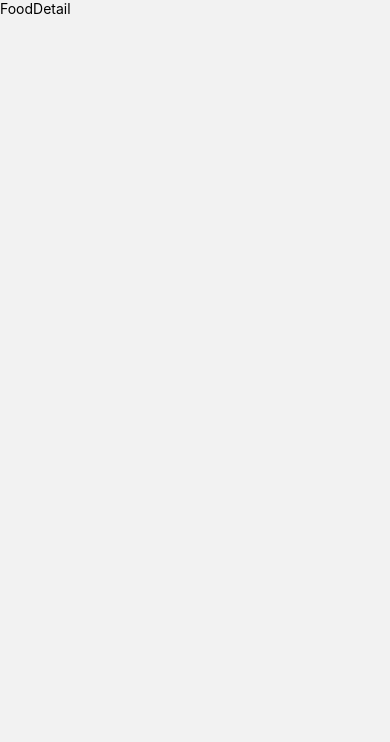
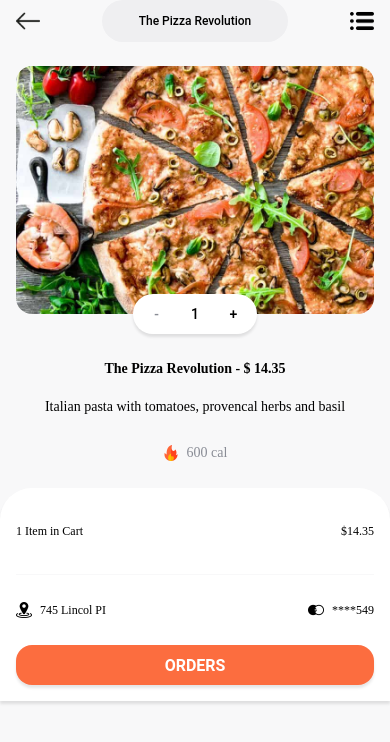
Before and after one commit to nguyenvanhuy1998/baitapfoodapp, a React Native app: screen / in a window 390 px wide. Both pictures are taken after a click on the element 195 px from the left and 545 px from the top of the page. Shown: the top 742 px of the page. Built offline with nearby package versions, Linux system fonts and the light colour scheme.

Commit message:
+update detail food

```diff
--- a/src/constants/theme.js
+++ b/src/constants/theme.js
@@ -38,6 +38,7 @@ const SIZES = {
   body3: 12,
   body4: 14,
   body5: 12,
+  body6: 16,
 
   // app dimensions
   width,
@@ -66,6 +67,7 @@ const FONTS = {
   },
 
   body5: {fontFamily: 'Roboto-Regular', fontSize: SIZES.body5, lineHeight: 22},
+  body6: {fontFamily: 'Roboto', fontSize: SIZES.body6},
 };
 const theme = {COLORS, SIZES, FONTS};
 
--- /dev/null
+++ b/src/screens/FoodDetail/components/Cart/index.js
@@ -0,0 +1,92 @@
+import {StyleSheet, Text, View, Image, TouchableOpacity} from 'react-native';
+import React from 'react';
+import {icons, theme} from '../../../../constants';
+
+const Cart = ({countFood = 1, price = 46.98}) => {
+  return (
+    <View style={[styles.container, styles.shadow]}>
+      <View style={styles.container_count}>
+        <Text style={styles.count}>{countFood} Item in Cart</Text>
+        <Text style={styles.count}>{`$${price}`}</Text>
+      </View>
+      <View style={styles.line} />
+      <View
+        style={[
+          styles.flexRow,
+          {justifyContent: 'space-between', marginBottom: theme.SIZES.base * 3},
+        ]}>
+        <View style={styles.flexRow}>
+          <Image source={icons.location} style={styles.icon} />
+          <Text style={styles.count}>745 Lincol PI</Text>
+        </View>
+        <View style={styles.flexRow}>
+          <Image source={icons.master_card} style={styles.icon} />
+          <Text style={styles.count}>****549</Text>
+        </View>
+      </View>
+      <TouchableOpacity style={[styles.btnOrder, styles.shadow]}>
+        <Text style={styles.order}>ORDERS</Text>
+      </TouchableOpacity>
+    </View>
+  );
+};
+
+export default Cart;
+
+const styles = StyleSheet.create({
+  container: {
+    marginTop: theme.SIZES.base * 3,
+    backgroundColor: theme.COLORS.white,
+    paddingHorizontal: theme.SIZES.base * 2,
+    borderTopLeftRadius: theme.SIZES.base * 4,
+    borderTopRightRadius: theme.SIZES.base * 4,
+  },
+  shadow: {
+    shadowColor: '#000',
+    shadowOffset: {
+      width: 0,
+      height: 3,
+    },
+    shadowOpacity: 0.1,
+    shadowRadius: 3,
+    elevation: 1,
+  },
+  container_count: {
+    alignItems: 'center',
+    flexDirection: 'row',
+    justifyContent: 'space-between',
+    marginVertical: theme.SIZES.base * 4,
+  },
+  count: {
+    ...theme.FONTS.body5,
+    fontWeight: '500',
+  },
+  line: {
+    height: 1,
+    backgroundColor: theme.COLORS.lightGray4,
+    marginBottom: theme.SIZES.base * 3,
+  },
+  icon: {
+    width: 16,
+    height: 16,
+    resizeMode: 'cover',
+    marginRight: theme.SIZES.base,
+  },
+  flexRow: {
+    flexDirection: 'row',
+    alignItems: 'center',
+  },
+  btnOrder: {
+    height: 40,
+    backgroundColor: theme.COLORS.primary,
+    alignItems: 'center',
+    justifyContent: 'center',
+    marginBottom: theme.SIZES.base * 2,
+    borderRadius: theme.SIZES.base * 2,
+  },
+  order: {
+    ...theme.FONTS.body6,
+    color: theme.COLORS.white,
+    fontWeight: 'bold',
+  },
+});
--- /dev/null
+++ b/src/screens/FoodDetail/components/Detail/index.js
@@ -0,0 +1,135 @@
+import {StyleSheet, View, Image, TouchableOpacity, Text} from 'react-native';
+import React, {useState} from 'react';
+import {theme, icons} from '../../../../constants';
+
+const Detail = ({
+  image,
+  name = 'Tomato Pasta',
+  price = 12.35,
+  cal = 465.12,
+  countFood,
+  setCountFood,
+}) => {
+  const handleDecrease = () => {
+    if (countFood <= 1) {
+      return;
+    }
+    setCountFood(countFood - 1);
+  };
+  const handleIncrease = () => {
+    setCountFood(countFood + 1);
+  };
+  return (
+    <View style={styles.container}>
+      <View style={styles.container_image}>
+        <Image source={image} resizeMode="cover" style={styles.image} />
+      </View>
+      <View style={[styles.container_add, styles.shadow]}>
+        <TouchableOpacity style={styles.viewButton} onPress={handleDecrease}>
+          <Text style={[styles.count, styles.colorCount(countFood)]}>-</Text>
+        </TouchableOpacity>
+        <Text style={styles.count}>{countFood}</Text>
+        <TouchableOpacity style={styles.viewButton} onPress={handleIncrease}>
+          <Text style={styles.count}>+</Text>
+        </TouchableOpacity>
+      </View>
+      <View style={styles.container_name}>
+        <Text style={styles.name}>{name}</Text>
+        <Text style={styles.name}> - </Text>
+        <Text style={styles.name}>{`$ ${price}`}</Text>
+      </View>
+      <Text style={styles.description}>
+        Italian pasta with tomatoes, provencal herbs and basil
+      </Text>
+      <View style={styles.container_cal}>
+        <Image source={icons.fire} style={styles.fire} />
+        <Text style={styles.cal}>{cal} cal</Text>
+      </View>
+    </View>
+  );
+};
+
+export default Detail;
+
+const styles = StyleSheet.create({
+  container: {
+    flex: 1,
+    paddingTop: theme.SIZES.base * 3,
+  },
+  container_image: {
+    marginHorizontal: theme.SIZES.base * 2,
+  },
+  image: {
+    borderRadius: theme.SIZES.base * 2,
+    width: '100%',
+    height: 248,
+  },
+  container_add: {
+    flexDirection: 'row',
+    alignSelf: 'center',
+    backgroundColor: theme.COLORS.white,
+    alignItems: 'center',
+    justifyContent: 'space-between',
+    height: 40,
+    width: '32%',
+    paddingHorizontal: theme.SIZES.base * 2,
+    borderRadius: 20,
+    marginTop: -20,
+  },
+  shadow: {
+    shadowColor: '#000',
+    shadowOffset: {
+      width: 0,
+      height: 3,
+    },
+    shadowOpacity: 0.1,
+    shadowRadius: 3,
+    elevation: 1,
+  },
+  count: {
+    ...theme.FONTS.body4_bold,
+  },
+  viewButton: {
+    width: 16,
+    height: 16,
+    justifyContent: 'center',
+    alignItems: 'center',
+  },
+  container_name: {
+    flexDirection: 'row',
+    alignSelf: 'center',
+    marginTop: theme.SIZES.base * 3,
+    marginBottom: theme.SIZES.base * 2,
+  },
+  name: {
+    ...theme.FONTS.body4,
+    fontWeight: 'bold',
+  },
+  description: {
+    ...theme.FONTS.body4,
+    fontWeight: '400',
+    textAlign: 'center',
+    marginBottom: theme.SIZES.base * 3,
+  },
+  fire: {
+    width: 16,
+    height: 16,
+    resizeMode: 'contain',
+  },
+  container_cal: {
+    flexDirection: 'row',
+    alignItems: 'center',
+    alignSelf: 'center',
+  },
+  cal: {
+    ...theme.FONTS.body4,
+    fontWeight: '400',
+    marginLeft: theme.SIZES.base,
+    color: theme.COLORS.darkgray,
+  },
+  colorCount(countFood) {
+    return {
+      color: countFood === 1 ? theme.COLORS.darkgray : theme.COLORS.black,
+    };
+  },
+});
--- /dev/null
+++ b/src/screens/FoodDetail/components/Header/index.js
@@ -0,0 +1,36 @@
+import {Text, View, TouchableOpacity, Image} from 'react-native';
+import React from 'react';
+import {icons} from '../../../../constants';
+import styles from './styles';
+import {useNavigation} from '@react-navigation/native';
+const Header = ({name}) => {
+  const {goBack} = useNavigation();
+  const handleBack = () => {
+    goBack();
+  };
+  return (
+    <View style={styles.container}>
+      <TouchableOpacity style={styles.container_btnIcon} onPress={handleBack}>
+        <Image
+          source={icons.back}
+          resizeMode="contain"
+          style={styles.container_btnIcon__icon}
+        />
+      </TouchableOpacity>
+      <View style={styles.container_title}>
+        <View style={styles.container_title_location}>
+          <Text style={styles.container_title_location_name}>{name}</Text>
+        </View>
+      </View>
+      <TouchableOpacity style={styles.container_btnIcon_right}>
+        <Image
+          source={icons.list}
+          resizeMode="contain"
+          style={styles.container_btnIcon__icon}
+        />
+      </TouchableOpacity>
+    </View>
+  );
+};
+
+export default Header;
--- /dev/null
+++ b/src/screens/FoodDetail/components/Header/styles.js
@@ -0,0 +1,38 @@
+import {StyleSheet} from 'react-native';
+import {theme} from '../../../../constants';
+
+const styles = StyleSheet.create({
+  container: {
+    flexDirection: 'row',
+    height: 42,
+  },
+  container_btnIcon: {
+    paddingLeft: theme.SIZES.base * 2,
+    justifyContent: 'center',
+  },
+  container_btnIcon__icon: {
+    width: 24,
+    height: 24,
+  },
+  container_title: {
+    flex: 1,
+    alignItems: 'center',
+    justifyContent: 'center',
+  },
+  container_title_location: {
+    width: '60%',
+    height: '100%',
+    backgroundColor: theme.COLORS.lightGray3,
+    alignItems: 'center',
+    justifyContent: 'center',
+    borderRadius: theme.SIZES.radius2,
+  },
+  container_title_location_name: {
+    ...theme.FONTS.h5,
+  },
+  container_btnIcon_right: {
+    paddingRight: theme.SIZES.base * 2,
+    justifyContent: 'center',
+  },
+});
+export default styles;
--- a/src/screens/FoodDetail/index.js
+++ b/src/screens/FoodDetail/index.js
@@ -1,12 +1,36 @@
-import {View, Text} from 'react-native';
-import React from 'react';
-
-const FoodDetail = () => {
+import {StyleSheet, SafeAreaView, ScrollView} from 'react-native';
+import React, {useState} from 'react';
+import {theme} from '../../constants';
+import Header from './components/Header';
+import Detail from './components/Detail';
+import Cart from './components/Cart';
+const FoodDetail = ({route}) => {
+  const {item} = route.params;
+  const [countFood, setCountFood] = useState(1);
   return (
-    <View>
-      <Text>FoodDetail</Text>
-    </View>
+    <SafeAreaView style={styles.container}>
+      <Header name={item.name} />
+      <ScrollView
+        showsVerticalScrollIndicator={false}
+        alwaysBounceVertical={false}>
+        <Detail
+          setCountFood={setCountFood}
+          countFood={countFood}
+          image={item.photo}
+          name={item.name}
+          price={item.price}
+          cal={item.cal}
+        />
+        <Cart countFood={countFood} price={item.price * countFood} />
+      </ScrollView>
+    </SafeAreaView>
   );
 };
 
 export default FoodDetail;
+const styles = StyleSheet.create({
+  container: {
+    flex: 1,
+    backgroundColor: theme.COLORS.lightGray4,
+  },
+});
--- a/src/utils/dummyData.js
+++ b/src/utils/dummyData.js
@@ -65,6 +65,8 @@ export const foodsData = [
     photo: images.burger_restaurant_1,
     duration: '30 - 45 min',
     priceRating: expensive,
+    price: 12.35,
+    cal: 400,
   },
   {
     id: 2,
@@ -74,6 +76,8 @@ export const foodsData = [
     photo: images.burger_restaurant_2,
     duration: '30 - 45 min',
     priceRating: fairPrice,
+    price: 13.35,
+    cal: 500,
   },
   {
     id: 3,
@@ -83,6 +87,8 @@ export const foodsData = [
     photo: images.pizza,
     duration: '30 - 45 min',
     priceRating: fairPrice,
+    price: 14.35,
+    cal: 600,
   },
   {
     id: 4,
@@ -92,6 +98,8 @@ export const foodsData = [
     photo: images.pizza_restaurant,
     duration: '30 - 45 min',
     priceRating: fairPrice,
+    price: 15.35,
+    cal: 700,
   },
   {
     id: 5,
@@ -101,6 +109,8 @@ export const foodsData = [
     photo: images.sarawak_laksa,
     duration: '30 - 45 min',
     priceRating: fairPrice,
+    price: 16.35,
+    cal: 800,
   },
   {
     id: 6,
@@ -110,6 +120,8 @@ export const foodsData = [
     photo: images.sushi,
     duration: '30 - 45 min',
     priceRating: fairPrice,
+    price: 17.35,
+    cal: 900,
   },
 ];
 
```
